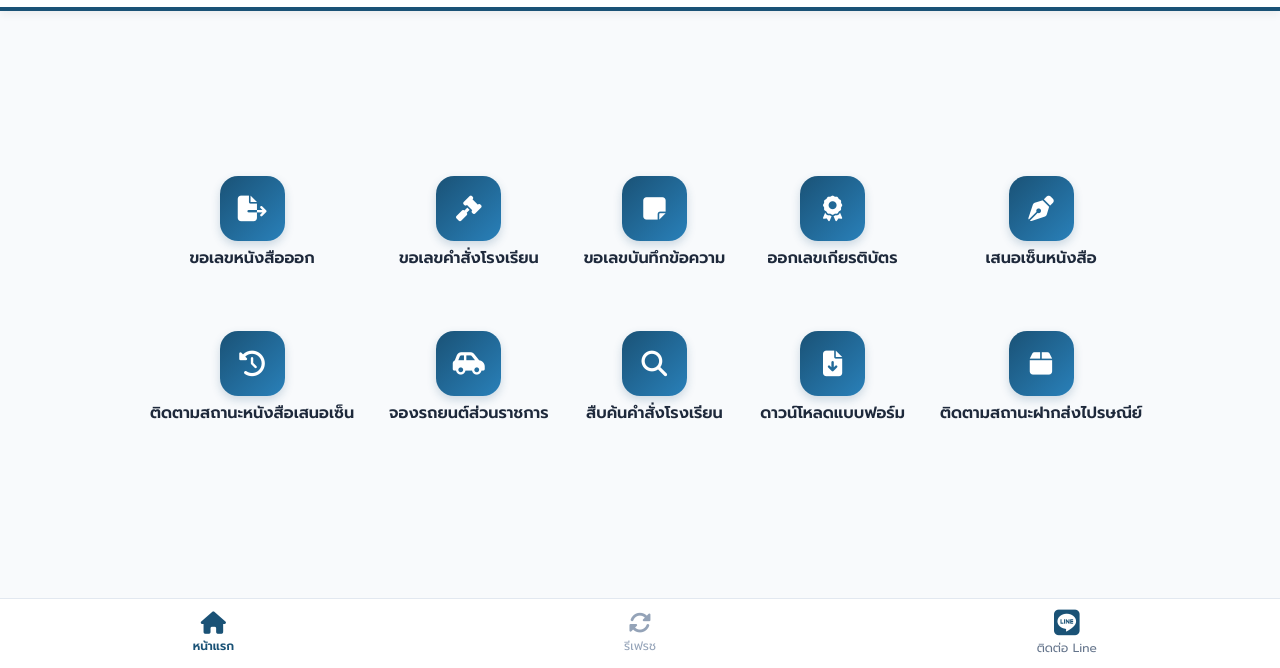
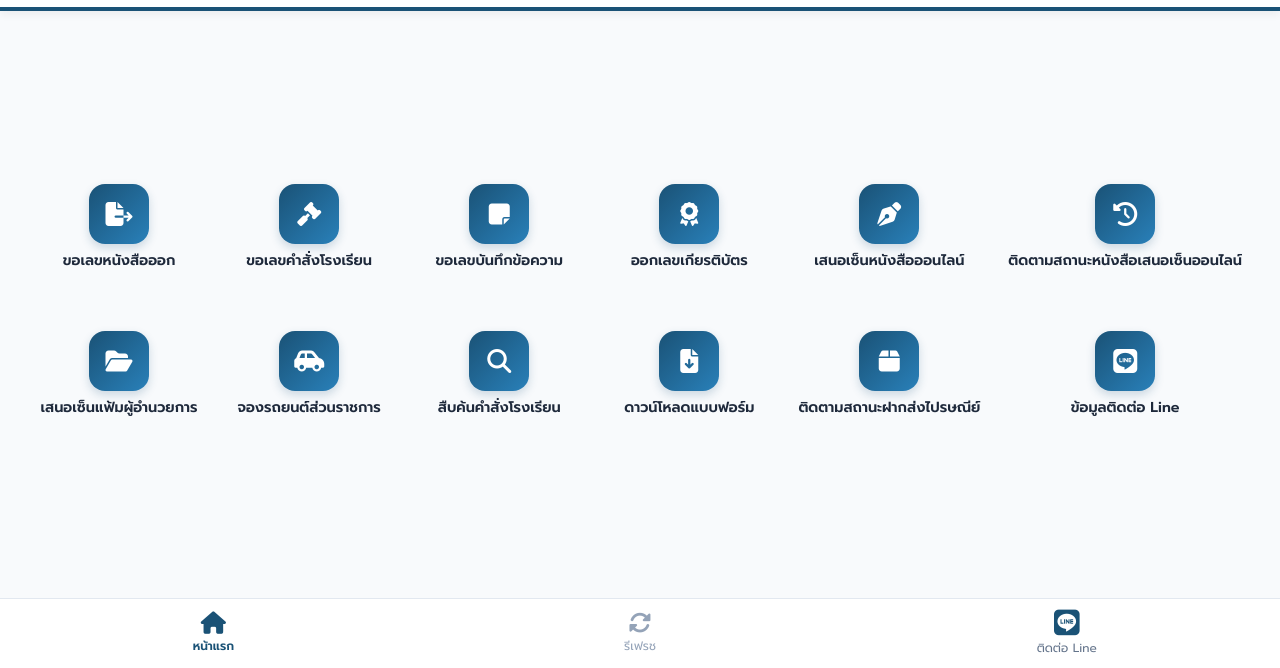
Before and after one commit to phiman-pssarabun/PS-Saraban, a plain HTML site: page index.html in a window 1280 px wide. Shown: the part 132-800 px from the top of the page. Drawn offline with nearby package versions, Linux system fonts and the light colour scheme.

Commit message:
Update index.html

```diff
--- a/index.html
+++ b/index.html
@@ -12,7 +12,7 @@
     <meta name="apple-mobile-web-app-title" content="PS-Sarabun">
     <meta name="theme-color" content="#1a5276">
 
-    <!-- 2. ลิงก์ไอคอนแอป (เมื่อได้ภาพใหม่ นำ URL มาเปลี่ยนตรงนี้นะคะ) -->
+    <!-- 2. ลิงก์ไอคอนแอป -->
     <link rel="apple-touch-icon" href="https://github.com/joodami/school-assets/blob/main/PS-SARABUN1.png?raw=true">
     <link rel="icon" type="image/png" href="https://github.com/joodami/school-assets/blob/main/PS-SARABUN.png?raw=true">
 
@@ -50,7 +50,7 @@
             flex-shrink: 0;
         }
 
-        /* Mobile Style (หน้าจอเล็ก) - คงสไตล์เดิมของคุณครู */
+        /* Mobile Style (หน้าจอเล็ก) */
         @media (max-width: 1023px) {
             .app-header { padding: 8px 10px 0 10px; }
             .school-logo { height: 40px; margin-bottom: 2px; }
@@ -69,7 +69,7 @@
             }
             #mainMenu {
                 grid-template-columns: repeat(2, 1fr);
-                grid-template-rows: repeat(5, 75px);
+                grid-template-rows: repeat(6, 75px);
                 gap: 5px 0;
                 padding: 10px 10px;
                 align-content: start;
@@ -85,24 +85,24 @@
             .menu-item { height: 75px; padding: 0; }
         }
 
-        /* Desktop Style (หน้าจอใหญ่) - คงสไตล์เดิมของคุณครู */
+        /* Desktop Style (หน้าจอใหญ่) - แถวละ 6 เมนู */
         @media (min-width: 1024px) {
             .app-header { padding: 10px 20px 5px 20px; }
             .school-logo { height: 55px; margin-bottom: 5px; }
             .app-title { font-size: 1.8rem; font-weight: 700; color: var(--primary); margin: 0; }
             .app-subtitle { font-size: 0.95rem; margin-top: 2px; margin-bottom: 5px; color: #475569; }
             #mainMenu {
-                grid-template-columns: repeat(5, 1fr);
-                grid-template-rows: repeat(2, 140px);
-                gap: 15px;
-                padding: 20px 50px;
-                max-width: 1100px;
+                grid-template-columns: repeat(6, 1fr);
+                grid-template-rows: repeat(2, 135px);
+                gap: 12px;
+                padding: 20px 30px;
+                max-width: 1280px;
                 align-content: center;
                 margin-bottom: 80px;
             }
-            .icon-box { width: 65px; height: 65px; border-radius: 18px; font-size: 1.6rem; margin-bottom: 8px; }
-            .menu-label { font-size: 1rem; font-weight: 600; color: #1e293b; }
-            .menu-item { height: 140px; padding: 10px; }
+            .icon-box { width: 60px; height: 60px; border-radius: 16px; font-size: 1.5rem; margin-bottom: 8px; }
+            .menu-label { font-size: 0.9rem; font-weight: 600; color: #1e293b; }
+            .menu-item { height: 135px; padding: 8px; }
             .menu-item:hover { transform: translateY(-3px); }
         }
 
@@ -139,7 +139,7 @@
         .bottom-nav {
             position: fixed; bottom: 0; left: 0; right: 0;
             height: 70px; background: white;
-            display: flex; justify-around: space-around; align-items: center;
+            display: flex; justify-content: space-around; align-items: center;
             border-top: 1px solid #e2e8f0; z-index: 2000;
         }
         .nav-btn {
@@ -160,6 +160,7 @@
     </header>
 
     <main id="mainMenu">
+        <!-- แถวที่ 1 (6 เมนู) -->
         <div class="menu-item" onclick="openSystem('https://joodami.github.io/BookNumber0169/')">
             <div class="icon-box"><i class="fas fa-file-export"></i></div>
             <span class="menu-label">ขอเลขหนังสือออก</span>
@@ -178,11 +179,17 @@
         </div>
         <div class="menu-item" onclick="openSystem('https://joodami.github.io/sentonline69/')">
             <div class="icon-box"><i class="fas fa-pen-nib"></i></div>
-            <span class="menu-label">เสนอเซ็นหนังสือ</span>
+            <span class="menu-label">เสนอเซ็นหนังสือออนไลน์</span>
         </div>
         <div class="menu-item" onclick="openSystem('https://joodami.github.io/track-status69/')">
             <div class="icon-box"><i class="fas fa-history"></i></div>
-            <span class="menu-label">ติดตามสถานะหนังสือเสนอเซ็น</span>
+            <span class="menu-label">ติดตามสถานะหนังสือเสนอเซ็นออนไลน์</span>
+        </div>
+
+        <!-- แถวที่ 2 (6 เมนู) -->
+        <div class="menu-item" onclick="openSystem('https://phiman-pssarabun.github.io/Executive-Folder-Tracking/')">
+            <div class="icon-box"><i class="fas fa-folder-open"></i></div>
+            <span class="menu-label">เสนอเซ็นแฟ้มผู้อำนวยการ</span>
         </div>
         <div class="menu-item" onclick="openSystem('https://joodami.github.io/Reserve-a-car69/')">
             <div class="icon-box"><i class="fas fa-car-side"></i></div>
@@ -192,7 +199,6 @@
             <div class="icon-box"><i class="fas fa-search"></i></div>
             <span class="menu-label">สืบค้นคำสั่งโรงเรียน</span>
         </div>
-
         <div class="menu-item" onclick="openSystem('https://joodami.github.io/download-item/')">
             <div class="icon-box"><i class="fas fa-file-download"></i></div>
             <span class="menu-label">ดาวน์โหลดแบบฟอร์ม</span>
@@ -200,6 +206,10 @@
         <div class="menu-item" onclick="openSystem('https://phiman-pssarabun.github.io/Track-parcel-status/')">
             <div class="icon-box"><i class="fas fa-box"></i></div>
             <span class="menu-label">ติดตามสถานะฝากส่งไปรษณีย์</span>
+        </div>
+        <div class="menu-item" onclick="window.open('https://lin.ee/U7sLDp0', '_blank')">
+            <div class="icon-box"><i class="fab fa-line"></i></div>
+            <span class="menu-label">ข้อมูลติดต่อ Line</span>
         </div>
     </main>
 
```
Lines whose indentation alone changed are shown as unchanged.
